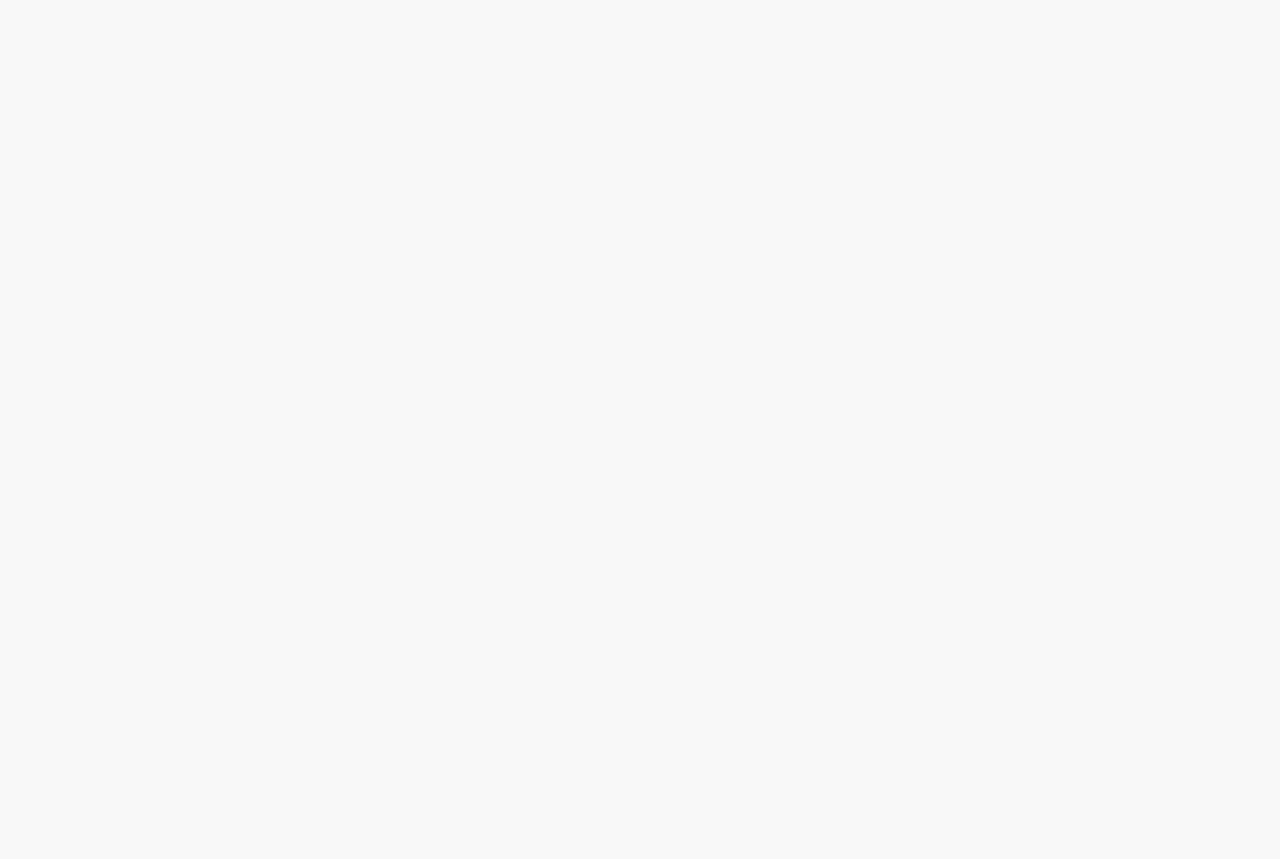
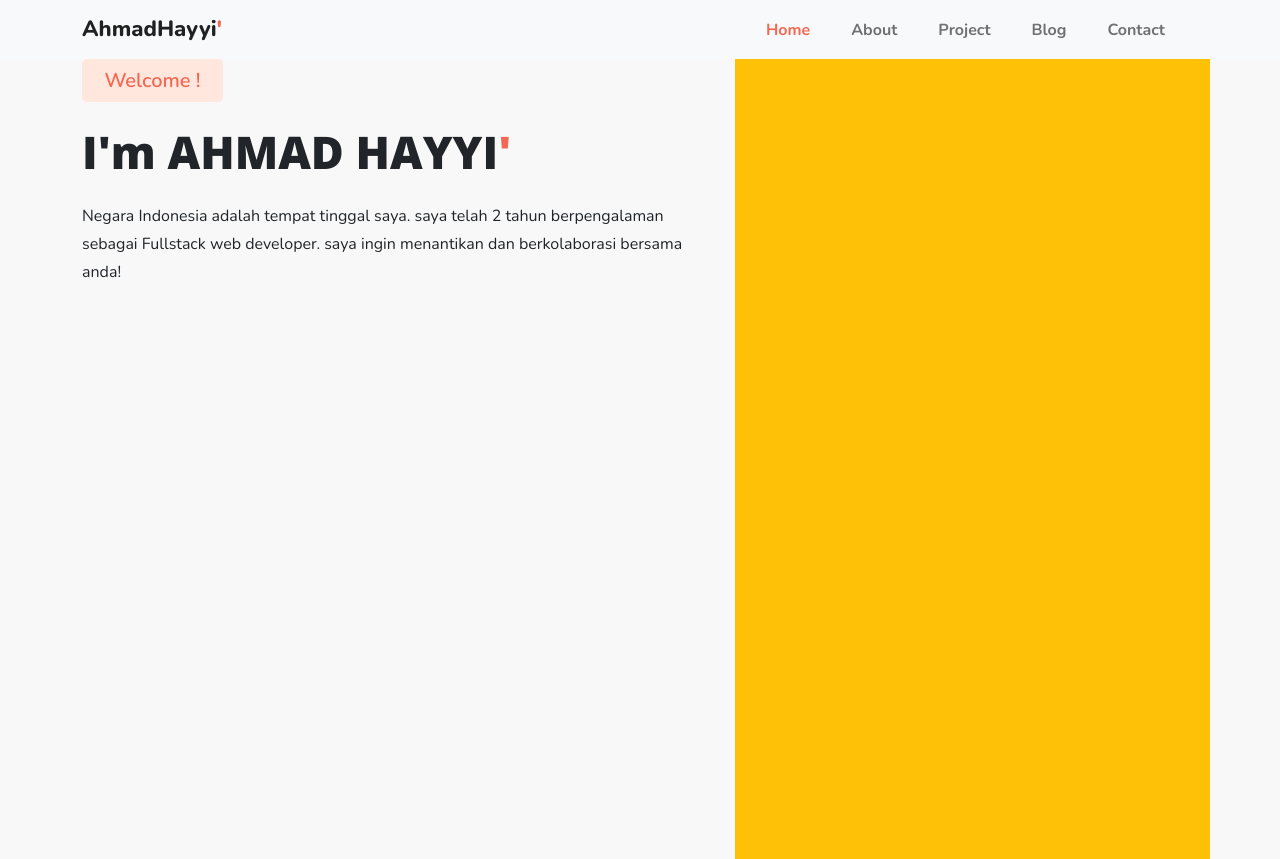
Before and after one commit to ahmadhayyi12/ahmadhayyi12.github.io, a plain HTML site: page index.html in a window 1280 px wide. Before the commit the page ends 800 px from the top, so only its background shows below. Drawn offline with nearby package versions, Linux system fonts and the light colour scheme.

Commit message:
menambahkan navbar dari bootstrap dan memperbaiki tampilan

```diff
--- a/index.html
+++ b/index.html
@@ -1,23 +1,81 @@
 <!doctype html>
 <html lang="en">
+
 <head>
   <!-- Required meta tags -->
   <meta charset="utf-8">
   <meta name="viewport" content="width=device-width, initial-scale=1">
 
   <!-- Bootstrap CSS -->
-    <link href="https://cdn.jsdelivr.net/npm/bootstrap@5.0.2/dist/css/bootstrap.min.css" rel="stylesheet" integrity="sha384-EVSTQN3/azprG1Anm3QDgpJLIm9Nao0Yz1ztcQTwFspd3yD65VohhpuuCOmLASjC" crossorigin="anonymous">
+  <link href="https://cdn.jsdelivr.net/npm/bootstrap@5.0.2/dist/css/bootstrap.min.css" rel="stylesheet"
+    integrity="sha384-EVSTQN3/azprG1Anm3QDgpJLIm9Nao0Yz1ztcQTwFspd3yD65VohhpuuCOmLASjC" crossorigin="anonymous">
   <!-- Box Icons -->
   <link href='https://unpkg.com/boxicons@2.1.1/css/boxicons.min.css' rel='stylesheet'>
+  <!-- Google Fonts -->
+
   <!-- CSS -->
   <link rel="stylesheet" href="css/style.css">
+  <!-- CSS Page -->
+  <link rel="stylesheet" href="css/index.css">
 
   <title>AhmadHayyi | Fullstack Web</title>
 </head>
+
 <body>
 
+  <!-- NAVBAR -->
 
+  <nav class="navbar navbar-expand-lg navbar-light bg-light">
+    <div class="container">
+      <a class="navbar-brand" href="#">AhmadHayyi<span class="koma">'</span></a>
+      <button class="navbar-toggler" type="button" data-bs-toggle="collapse" data-bs-target="#navbarNav"
+        aria-controls="navbarNav" aria-expanded="false" aria-label="Toggle navigation">
+        <span class="navbar-toggler-icon"></span>
+      </button>
+      <div class="collapse navbar-collapse" id="navbarNav">
+        <ul class="navbar-nav ms-auto">
+          <li class="nav-item">
+            <a class="nav-link active" aria-current="page" href="#">Home</a>
+          </li>
+          <li class="nav-item">
+            <a class="nav-link" href="#">About</a>
+          </li>
+          <li class="nav-item">
+            <a class="nav-link" href="#">Project</a>
+          </li>
+          <li class="nav-item">
+            <a class="nav-link" href="#">Blog</a>
+          </li>
+          <li class="nav-item">
+            <a class="nav-link" href="#">Contact</a>
+          </li>
+        </ul>
+      </div>
+    </div>
+  </nav>
 
-    <script src="https://cdn.jsdelivr.net/npm/bootstrap@5.0.2/dist/js/bootstrap.bundle.min.js" integrity="sha384-MrcW6ZMFYlzcLA8Nl+NtUVF0sA7MsXsP1UyJoMp4YLEuNSfAP+JcXn/tWtIaxVXM" crossorigin="anonymous"></script>
+  <!-- END NAVBAR -->
+
+  <!-- WELCOME -->
+
+  <div class="container">
+    <div class="row">
+      <div class="col-lg-7 align-items-center">
+        <div class="welcome d-flex justify-content-center align-items-center">
+          Welcome !
+        </div>
+        <p class="mt-3">I'm AHMAD HAYYI<span class="koma">'</span></p>
+        <p>Negara Indonesia adalah tempat tinggal saya. saya telah 2 tahun berpengalaman sebagai Fullstack web developer. saya ingin menantikan dan berkolaborasi bersama anda!</p>
+      </div>
+      <div class="col-lg-5 bg-warning"></div>
+    </div>
+  </div>
+
+  <!-- END WELCOME -->
+
+  <script src="https://cdn.jsdelivr.net/npm/bootstrap@5.0.2/dist/js/bootstrap.bundle.min.js"
+    integrity="sha384-MrcW6ZMFYlzcLA8Nl+NtUVF0sA7MsXsP1UyJoMp4YLEuNSfAP+JcXn/tWtIaxVXM" crossorigin="anonymous">
+  </script>
 </body>
+
 </html>
--- /dev/null
+++ b/scss/index.scss
@@ -0,0 +1,52 @@
+@import url("https://fonts.googleapis.com/css2?family=Nunito:ital,wght@0,200;0,300;0,400;0,500;0,600;0,700;0,800;0,900;1,200;1,300;1,400;1,500;1,600;1,700;1,800;1,900&family=Open+Sans:ital,wght@0,300;0,400;0,500;0,600;0,700;0,800;1,300;1,400;1,500;1,600;1,700;1,800&display=swap");
+
+// COLORS
+
+$hitam : #212121;
+$putih-abu : #F8F8F8;
+$merah-maroon : #F36852;
+$maroon-muda : #FFE7DE;
+
+// Medium devices (tablets, 768px and up)
+@media (min-width: 768px) {}
+
+// Large devices (desktops, 992px and up)
+@media (min-width: 992px) {
+       body {
+              .container {
+                     .row {
+                            height: 100vh;
+
+                            div {
+                                   .welcome {
+                                          width: 141px;
+                                          height: 43px;
+                                          background-color: $maroon-muda;
+                                          font-family: Nunito;
+                                          font-weight: 600;
+                                          font-size: 20px;
+                                          border-radius: 5px;
+                                          color: $merah-maroon;
+                                   }
+
+                                   p:nth-child(2) {
+                                          font-family: Open Sans;
+                                          font-style: normal;
+                                          font-weight: 800;
+                                          font-size: 45px;
+
+                                          .koma {
+                                                 color: $merah-maroon;
+                                          }
+                                   }
+
+                                   p:nth-child(3) {
+                                          font-weight: normal;
+                                          font-size: 16px;
+                                          line-height: 28px;
+                                   }
+                            }
+                     }
+              }
+       }
+}
--- a/scss/style.scss
+++ b/scss/style.scss
@@ -1,5 +1,91 @@
+// FONTS
+
+@import url("https://fonts.googleapis.com/css2?family=Nunito:ital,wght@0,200;0,300;0,400;0,500;0,600;0,700;0,800;0,900;1,200;1,300;1,400;1,500;1,600;1,700;1,800;1,900&family=Open+Sans:ital,wght@0,300;0,400;0,500;0,600;0,700;0,800;1,300;1,400;1,500;1,600;1,700;1,800&display=swap");
+
+// COLORS
+
+$hitam : #212121;
 $putih-abu : #F8F8F8;
+$merah-maroon : #F36852;
+$maroon-muda : #FFE7DE;
 
-body{
+body {
     background-color: $putih-abu;
+    font-family: 'Nunito', sans-serif;
+
+    // START NAVBAR
+
+    nav {
+        .container {
+            a.navbar-brand {
+                color: $hitam;
+                font-weight: 800;
+                font-size: 22px;
+
+                .koma {
+                    color: $merah-maroon;
+                }
+            }
+
+            .collapse {
+                ul {
+                    li.nav-item {
+
+                        a.active {
+                            color: $merah-maroon;
+                        }
+                    }
+                }
+            }
+        }
+    }
+
+    // END NAVBAR
+
 }
+
+// Medium devices (tablets, 768px and up)
+@media (min-width: 768px) {}
+
+// Large devices (desktops, 992px and up)
+@media (min-width: 992px) {
+
+    body {
+        nav {
+            .container {
+                .collapse {
+                    ul {
+                        li.nav-item {
+                            margin-right: 25px;
+
+                            a {
+                                font-weight: bold;
+                                font-size: 16px;
+                            }
+                        }
+
+                        li.nav-item:hover {
+
+                            // border-bottom: solid 2px $hitam;
+                            // margin-bottom: -2px;
+                            a.nav-link {
+                                color: $hitam;
+                                transition: .3s;
+                            }
+                        }
+                    }
+                }
+            }
+        }
+    }
+}
+
+// // X-Large devices (large desktops, 1200px and up)
+// @media (min-width: 1200px) {
+
+// }
+
+// // XX-Large devices (larger desktops, 1400px and up)
+// @media (min-width: 1400px) {
+
+// }
```
Also changed, not shown: css/index.css (added), css/style.css. Lines whose indentation alone changed are shown as unchanged.
